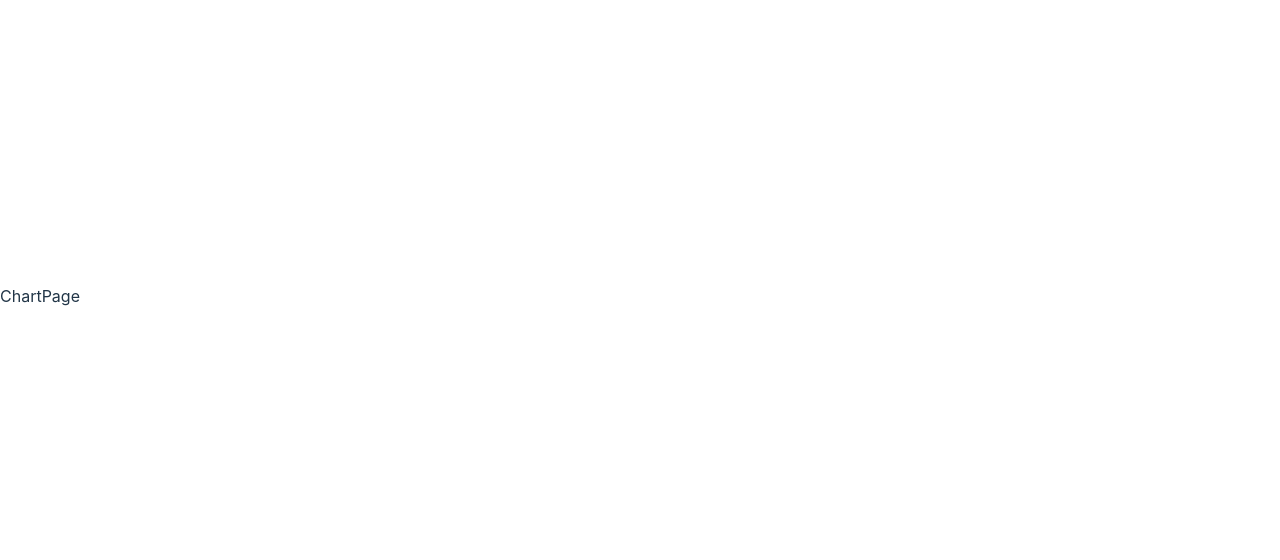
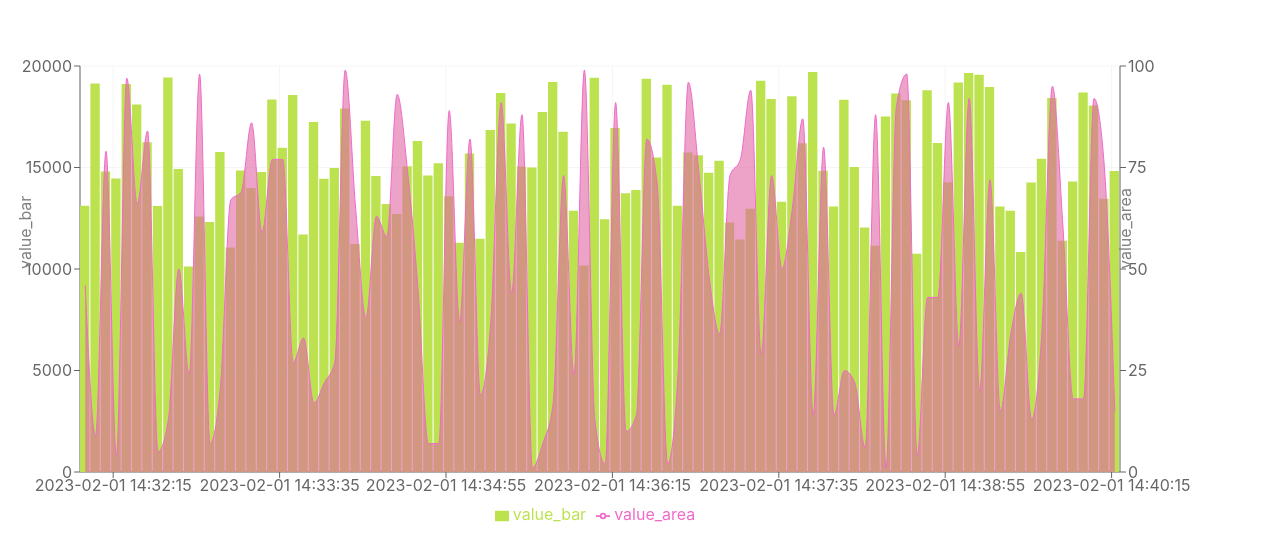
Before and after one commit to Chaam2/data-visualization, a React (Vite) app: page / in a window 1280 px wide. Shown: the part 104-664 px from the top of the page. Built offline with nearby package versions, Linux system fonts and the light colour scheme.

Commit message:
✨ Feat #1 : 데이터 기반 차트 구현

```diff
--- a/src/components/Chart.tsx
+++ b/src/components/Chart.tsx
@@ -0,0 +1,44 @@
+import { ComposedChart, Area, Bar, XAxis, YAxis, CartesianGrid, Tooltip, Legend } from 'recharts';
+import { useChartData } from '../hooks/useChartData';
+
+export const Chart = () => {
+  const chartData = useChartData();
+
+  return (
+    <ComposedChart
+      width={1200}
+      height={500}
+      data={chartData}
+      margin={{
+        top: 20,
+        right: 20,
+        bottom: 20,
+        left: 20,
+      }}
+    >
+      <CartesianGrid stroke="#f5f5f5" />
+      <XAxis dataKey="time" scale="band" />
+      <YAxis
+        dataKey="value_area"
+        orientation="right"
+        yAxisId="value_area"
+        label={{ value: 'value_area', angle: -90, position: 'insideLeft' }}
+      />
+      <YAxis
+        dataKey="value_bar"
+        yAxisId="value_bar"
+        label={{ value: 'value_bar', angle: -90, position: 'insideLeft' }}
+      />
+      <Tooltip />
+      <Legend />
+      <Bar dataKey="value_bar" barSize={20} fill="#bde24f" yAxisId="value_bar" />
+      <Area
+        type="monotone"
+        dataKey="value_area"
+        fill="#e166a3"
+        stroke="#f06aca"
+        yAxisId="value_area"
+      />
+    </ComposedChart>
+  );
+};
--- a/src/pages/ChartPage.tsx
+++ b/src/pages/ChartPage.tsx
@@ -1,9 +1,9 @@
-import { useChartData } from '../hooks/useChartData';
+import { Chart } from '../components/Chart';
 
 export const ChartPage = () => {
-  const chartData = useChartData();
-
-  console.log(chartData);
-
-  return <div>ChartPage</div>;
+  return (
+    <div>
+      <Chart />
+    </div>
+  );
 };
```
